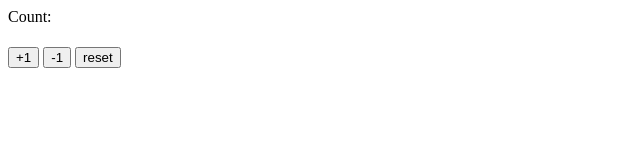
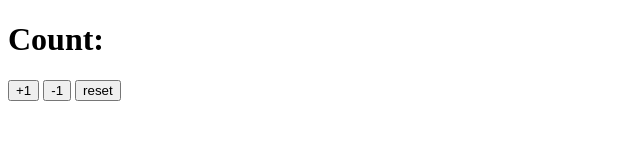
Before and after one commit to mantoshkichni/counter, a plain HTML site: page index.html in a window 1280 px wide. Shown: the whole page, without its empty margins (0-640 px from the left). Drawn offline with Linux system fonts and the light colour scheme.

Commit message:
Update index.html
reseating to orginal file

```diff
--- a/index.html
+++ b/index.html
@@ -7,7 +7,7 @@
     <title>Document</title>
 </head>
 <body>
-    Count:<h1 id="h1"></h1>
+    <h1 id="h1">Count:</h1>
     <button id="plus1">+1</button>
     <button id="minus1">-1</button>
     <button id="reset">reset</button>
```
